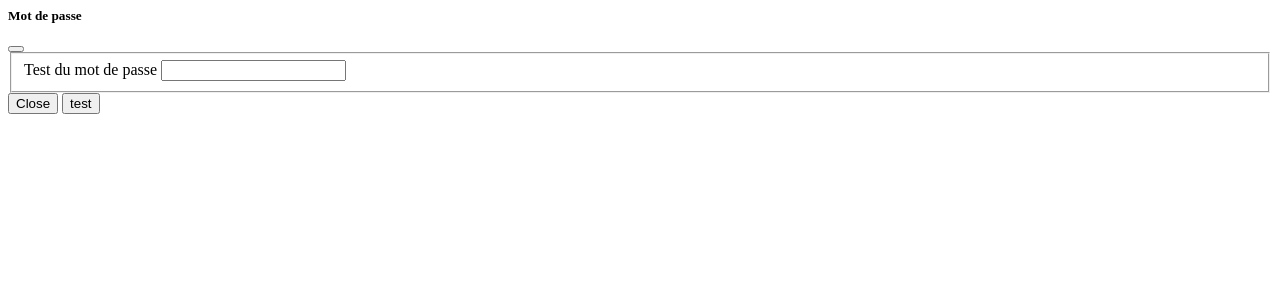
After one commit to BOYER62/Function_PHP, a PHP site: page /popup/popup.html in a window 1280 px wide. The commit adds this page. Shown: the top 300 px of the page. Run offline with PHP 8.4, Linux system fonts and the light colour scheme.

Commit message:
fin de journee

```diff
--- a/index.php
+++ b/index.php
@@ -14,12 +14,15 @@
 
         <link href="https://cdn.jsdelivr.net/npm/bootstrap@5.1.3/dist/css/bootstrap.min.css" rel="stylesheet" integrity="sha384-1BmE4kWBq78iYhFldvKuhfTAU6auU8tT94WrHftjDbrCEXSU1oBoqyl2QvZ6jIW3" crossorigin="anonymous">
 
+        <link rel="stylesheet" href="https://cdn.jsdelivr.net/npm/bootswatch@5.1.3/dist/spacelab/bootstrap.min.css">
+
     </head>
     <body>
 
         <div class="container py-3">
+            <a role="modal" class="btn btn-lg btn-outline-primary" href="popup/popup.html">Ouverture d'un popup</a>
 
-            <?php
+                <?php
 
             if (isset($_GET['password'])) {
 
--- /dev/null
+++ b/popup/popup.html
@@ -0,0 +1,25 @@
+
+  <form action="../index.php" method="get">
+    <div class="modal" id="popup" tabindex="-1">
+      <div class="modal-dialog modal-sm ">
+        <div class="modal-content">
+          <div class="modal-header">
+            <h5 class="modal-title">Mot de passe</h5>
+            <button type="button" class="btn-close" data-bs-dismiss="modal" aria-label="Close"></button>
+          </div>
+          <div class="modal-body">
+            <div class="form-group">
+              <fieldset>
+                <label class="form-label mt-4" for="password"><font style="vertical-align: inherit;"><font style="vertical-align: inherit;">Test du mot de passe</font></font></label>
+                <input class="form-control" id="password" name="password" type="text" placeholder="">
+              </fieldset>
+            </div>
+          </div>
+          <div class="modal-footer">
+            <button type="button" class="btn btn-secondary" data-bs-dismiss="modal">Close</button>
+            <button type="submit" class="btn btn-primary">test</button>
+          </div>
+        </div>
+      </div>
+    </div>
+  </form>
```
Also changed, not shown: functions/olivier.php (+7 -27 lines).
